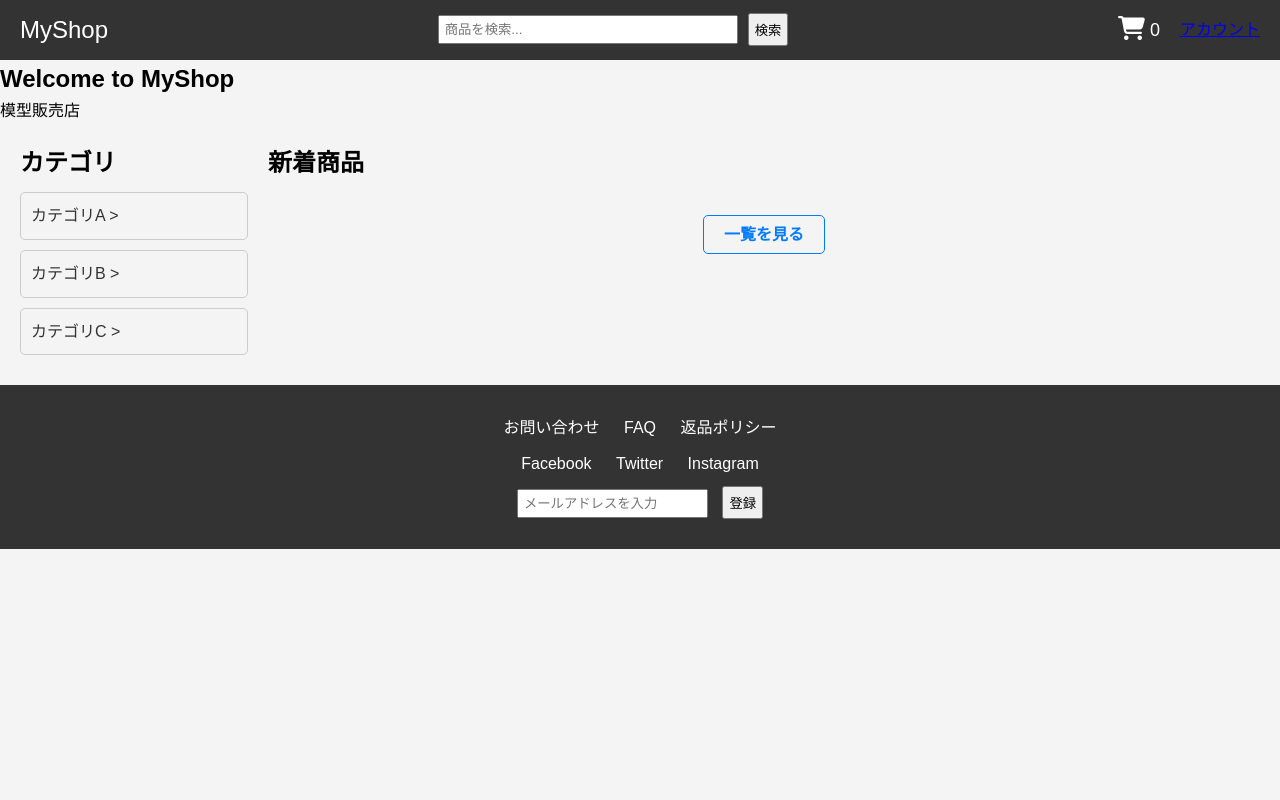
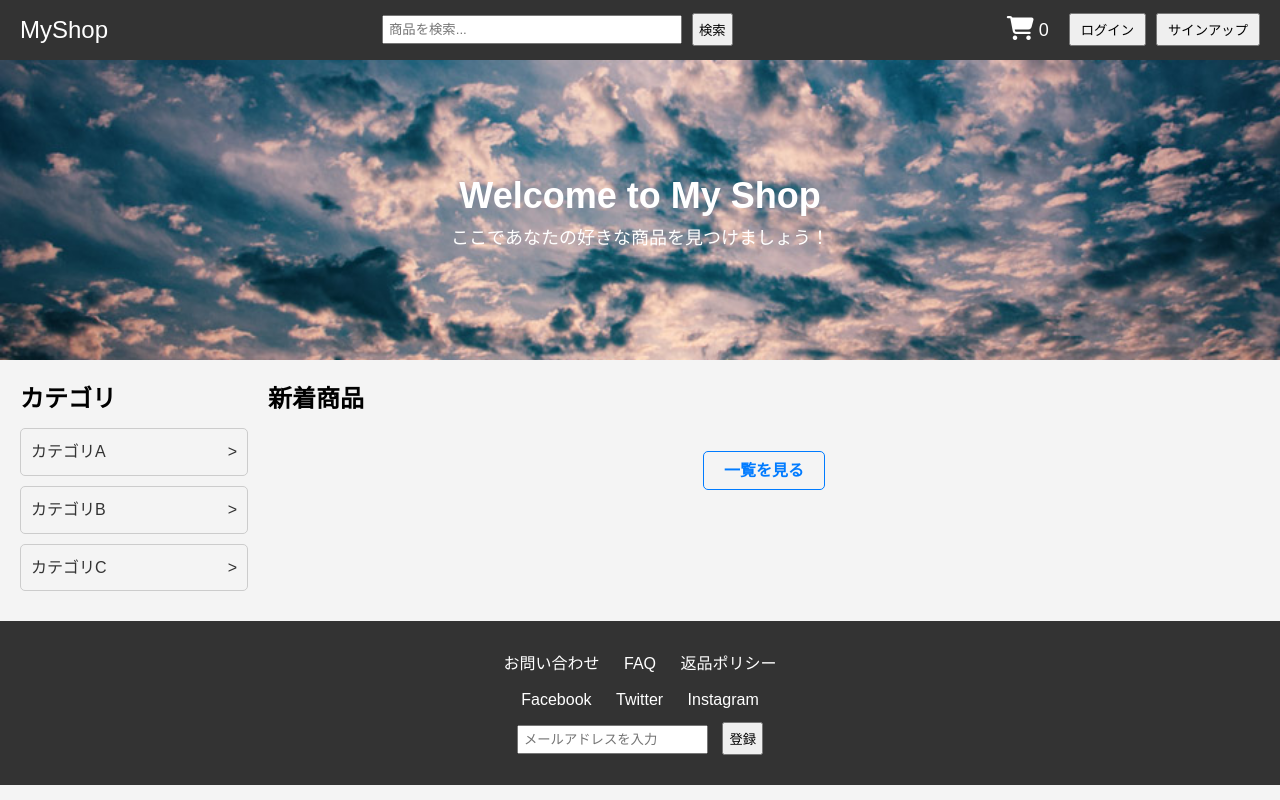
Before and after one commit to yuukimasir0/kotaro_homepage, a plain HTML site: page frontend/index.html in a window 1280 px wide. Drawn offline with Linux system fonts and the light colour scheme.

Commit message:
Title image

```diff
--- a/frontend/index.html
+++ b/frontend/index.html
@@ -9,18 +9,38 @@
     <script src="script.js" defer></script>
 </head>
 <body>
+    <header>
+        <div class="header-container">
+            <div class="logo"><a href="index.html" style="color: #fff; text-decoration: none;">MyShop</a></div>
+            <div class="search-bar">
+                <input type="text" placeholder="商品を検索...">
+                <button>検索</button>
+            </div>
+            <div class="cart">
+                <a href="#"><i class="fas fa-shopping-cart"></i></a>
+                <span class="cart-count">0</span>
+            </div>
+            <div class="auth-buttons">
+                <button id="login-btn">ログイン</button>
+                <button id="signup-btn">サインアップ</button>
+            </div>
+            <div class="account" style="display: none;">
+                <a href="#">アカウント</a>
+            </div>
+        </div>
+    </header>
     <main>
-        <section class="hero-banner">
-            <h1>Welcome to MyShop</h1>
-            <p>模型販売店</p>
-        </section>
+        <div class="hero-banner">
+            <h1>Welcome to My Shop</h1>
+            <p>ここであなたの好きな商品を見つけましょう！</p>
+        </div>
         <div class="container">
             <aside class="categories">
                 <h2>カテゴリ</h2>
                 <ul>
-                    <li><a href="product-list.html?genre=trainA">カテゴリA ></a></li>
-                    <li><a href="product-list.html?genre=trainB">カテゴリB ></a></li>
-                    <li><a href="product-list.html?genre=trainC">カテゴリC ></a></li>
+                    <li><a href="product-list.html?genre=trainA">カテゴリA <span class="arrow">></span></a></li>
+                    <li><a href="product-list.html?genre=trainB">カテゴリB <span class="arrow">></span></a></li>
+                    <li><a href="product-list.html?genre=trainC">カテゴリC <span class="arrow">></span></a></li>
                 </ul>
             </aside>
             <section class="new-arrivals">
--- a/frontend/script.js
+++ b/frontend/script.js
@@ -52,7 +52,7 @@ document.addEventListener('DOMContentLoaded', () => {
     }
 
     function checkLogin() {
-        return true; // ここをfalseにするとログインしていない状態になります
+        return false; // ここをfalseにするとログインしていない状態になります
     }
 
     if (checkLogin()) {
--- a/frontend/styles.css
+++ b/frontend/styles.css
@@ -85,6 +85,26 @@ main {
     margin-top: 60px; /* ヘッダーの高さと同じに設定 */
 }
 
+.hero-banner {
+    background: url('images/sample.jpg') no-repeat center center/cover; /* ここに背景画像のパスを指定 */
+    height: 300px;
+    display: flex;
+    flex-direction: column;
+    justify-content: center;
+    align-items: center;
+    color: #fff;
+    text-align: center;
+    width: 100%;
+}
+
+.hero-banner h1 {
+    font-size: 36px;
+}
+
+.hero-banner p {
+    font-size: 18px;
+}
+
 .container {
     display: flex;
     padding: 20px;
@@ -110,11 +130,17 @@ main {
 .categories ul li a {
     text-decoration: none;
     color: #333;
-    display: block;
+    display: flex;
+    justify-content: space-between;
+    align-items: center;
     padding: 10px;
     border: 1px solid #ccc;
     border-radius: 5px;
     transition: background 0.3s;
+}
+
+.categories ul li a .arrow {
+    margin-left: auto;
 }
 
 .categories ul li a:hover {
```
